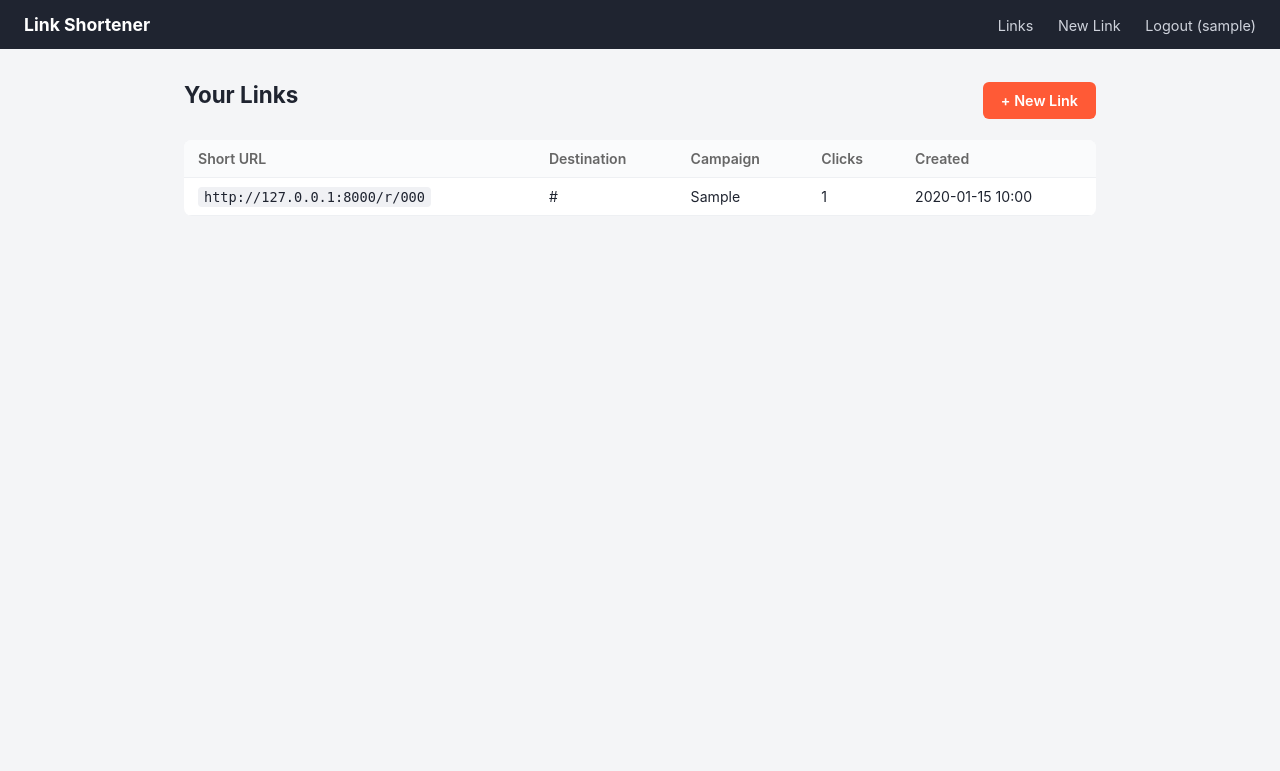
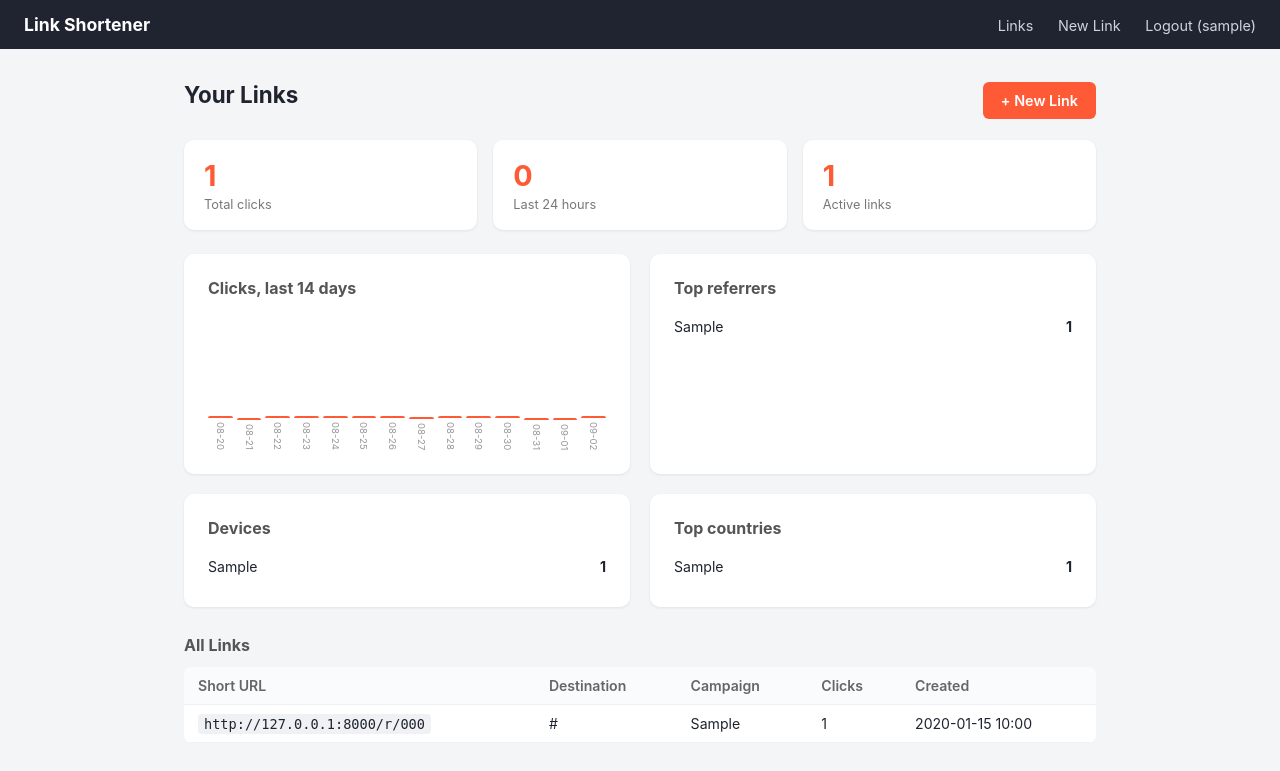
Before and after one commit to AriyaSrfZ/link-shortener, a FastAPI app: page /dashboard in a window 1280 px wide. Shown: the top 771 px of the page. Run offline with FastAPI, Linux system fonts and the light colour scheme; the visitor is signed in with stand-in values (Sample User, id 1); tables that the repository leaves empty hold one stand-in row (values such as "Sample post"); some libraries are stand-ins or nearby versions.

Commit message:
Phase 4: aggregate analytics (clicks/day, top referrers, device + country breakdown) on dashboard and per-link pages

```diff
--- a/app/models.py
+++ b/app/models.py
@@ -5,7 +5,7 @@ Link:  one row per shortened URL, holds the destination and UTM parameters.
 Click: one row per redirect hit against a Link, holds the backtrace data.
 """
 
-from datetime import datetime
+from datetime import datetime, timezone
 
 from sqlalchemy import (
     Column, Integer, String, DateTime, ForeignKey, Text, Boolean
@@ -32,7 +32,7 @@ class Link(Base):
     utm_content = Column(String(255), nullable=True)
 
     is_active = Column(Boolean, default=True, nullable=False)
-    created_at = Column(DateTime, default=datetime.utcnow, nullable=False)
+    created_at = Column(DateTime, default=lambda: datetime.now(timezone.utc), nullable=False)
 
     clicks = relationship(
         "Click", back_populates="link", cascade="all, delete-orphan"
@@ -66,7 +66,7 @@ class Click(Base):
     id = Column(Integer, primary_key=True, index=True)
     link_id = Column(Integer, ForeignKey("links.id"), nullable=False)
 
-    clicked_at = Column(DateTime, default=datetime.utcnow, nullable=False, index=True)
+    clicked_at = Column(DateTime, default=lambda: datetime.now(timezone.utc), nullable=False, index=True)
     ip_address = Column(String(64), nullable=True)
     referrer = Column(Text, nullable=True)
     user_agent_raw = Column(Text, nullable=True)
--- a/app/schemas.py
+++ b/app/schemas.py
@@ -38,8 +38,7 @@ class LinkOut(BaseModel):
     created_at: datetime
     click_count: int = 0
 
-    class Config:
-        from_attributes = True
+model_config = {"from_attributes": True}
 
 
 class ClickOut(BaseModel):
@@ -53,5 +52,4 @@ class ClickOut(BaseModel):
     country: Optional[str] = None
     city: Optional[str] = None
 
-    class Config:
-        from_attributes = True
+model_config = {"from_attributes": True}
--- a/app/static/css/style.css
+++ b/app/static/css/style.css
@@ -54,3 +54,31 @@ code.wrap { display: block; padding: 10px; white-space: pre-wrap; word-break: br
 
 .error { color: #c0392b; font-size: 0.9rem; }
 .empty { color: #888; }
+
+.stat-cards { display: flex; gap: 16px; margin-bottom: 24px; }
+.stat-card {
+    flex: 1; background: #fff; border-radius: 10px; padding: 18px 20px;
+    box-shadow: 0 1px 3px rgba(0,0,0,0.08); display: flex; flex-direction: column;
+}
+.stat-value { font-size: 1.8rem; font-weight: 700; color: #ff5a36; }
+.stat-label { font-size: 0.8rem; color: #777; margin-top: 4px; }
+
+.analytics-grid {
+    display: grid; grid-template-columns: 1fr 1fr; gap: 20px; margin-bottom: 28px;
+}
+.analytics-grid .card { margin-bottom: 0; }
+
+.bar-chart {
+    display: flex; align-items: flex-end; gap: 4px; height: 140px; padding-top: 10px;
+}
+.bar-col { flex: 1; display: flex; flex-direction: column; align-items: center; height: 100%; justify-content: flex-end; }
+.bar { width: 100%; background: #ff5a36; border-radius: 3px 3px 0 0; min-height: 2px; }
+.bar-label { font-size: 0.6rem; color: #999; margin-top: 4px; writing-mode: vertical-rl; }
+
+.stat-list { list-style: none; margin: 0; padding: 0; }
+.stat-list li {
+    display: flex; justify-content: space-between; padding: 8px 0;
+    border-bottom: 1px solid #f0f1f4; font-size: 0.88rem;
+}
+.stat-list li:last-child { border-bottom: none; }
+.stat-list .truncate { max-width: 220px; }
--- a/app/templates/index.html
+++ b/app/templates/index.html
@@ -6,9 +6,66 @@
     <a class="button" href="/dashboard/new">+ New Link</a>
 </div>
 
+<div class="stat-cards">
+    <div class="stat-card">
+        <span class="stat-value">{{ summary.total }}</span>
+        <span class="stat-label">Total clicks</span>
+    </div>
+    <div class="stat-card">
+        <span class="stat-value">{{ summary.last_24h }}</span>
+        <span class="stat-label">Last 24 hours</span>
+    </div>
+    <div class="stat-card">
+        <span class="stat-value">{{ rows|length }}</span>
+        <span class="stat-label">Active links</span>
+    </div>
+</div>
+
+{% if summary.total > 0 %}
+<div class="analytics-grid">
+    <div class="card">
+        <h2>Clicks, last 14 days</h2>
+        <div class="bar-chart">
+            {% set max_count = (daily | map(attribute="count") | max) or 1 %}
+            {% for d in daily %}
+            <div class="bar-col" title="{{ d.day }}: {{ d.count }} clicks">
+                <div class="bar" style="height: {{ (d.count / max_count * 100) if max_count else 0 }}%"></div>
+                <span class="bar-label">{{ d.day[5:] }}</span>
+            </div>
+            {% endfor %}
+        </div>
+    </div>
+    <div class="card">
+        <h2>Top referrers</h2>
+        <ul class="stat-list">
+            {% for r in referrers %}
+            <li><span class="truncate">{{ r.referrer }}</span><strong>{{ r.count }}</strong></li>
+            {% endfor %}
+        </ul>
+    </div>
+    <div class="card">
+        <h2>Devices</h2>
+        <ul class="stat-list">
+            {% for d in devices %}
+            <li><span>{{ d.device_type }}</span><strong>{{ d.count }}</strong></li>
+            {% endfor %}
+        </ul>
+    </div>
+    <div class="card">
+        <h2>Top countries</h2>
+        <ul class="stat-list">
+            {% for c in countries %}
+            <li><span>{{ c.country }}</span><strong>{{ c.count }}</strong></li>
+            {% endfor %}
+        </ul>
+    </div>
+</div>
+{% endif %}
+
 {% if not rows %}
 <p class="empty">No links yet. Create your first one.</p>
 {% else %}
+<h2>All Links</h2>
 <table class="data-table">
     <thead>
         <tr>
```
Also changed, not shown: app/analytics.py (added, +101 -0 lines), app/routers/dashboard.py (+24 -2 lines), app/templates/link_detail.html (+41 -0 lines), tests/conftest.py (added, +14 -0 lines), tests/test_analytics.py (added, +91 -0 lines), tests/test_app.py (+0 -7 lines).
